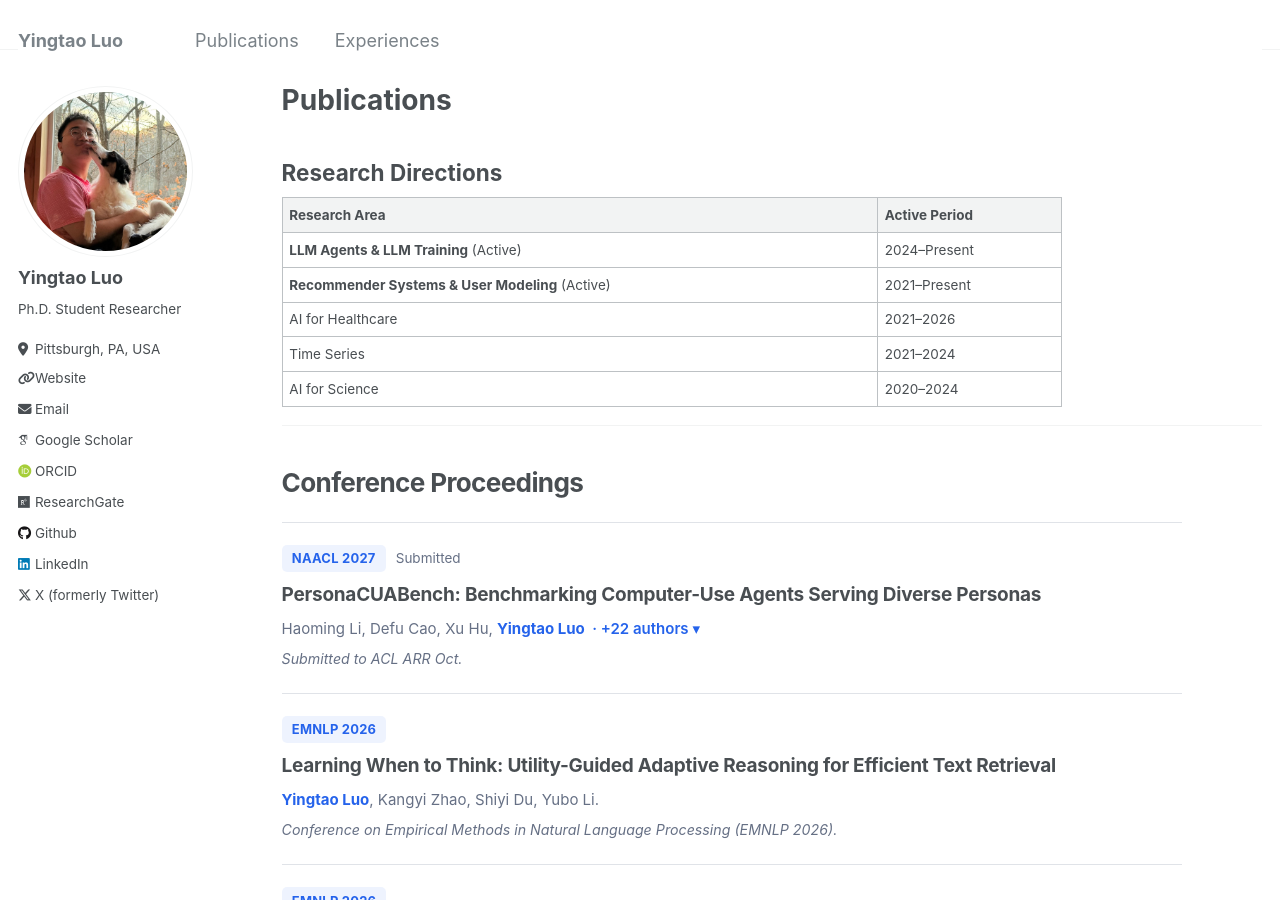
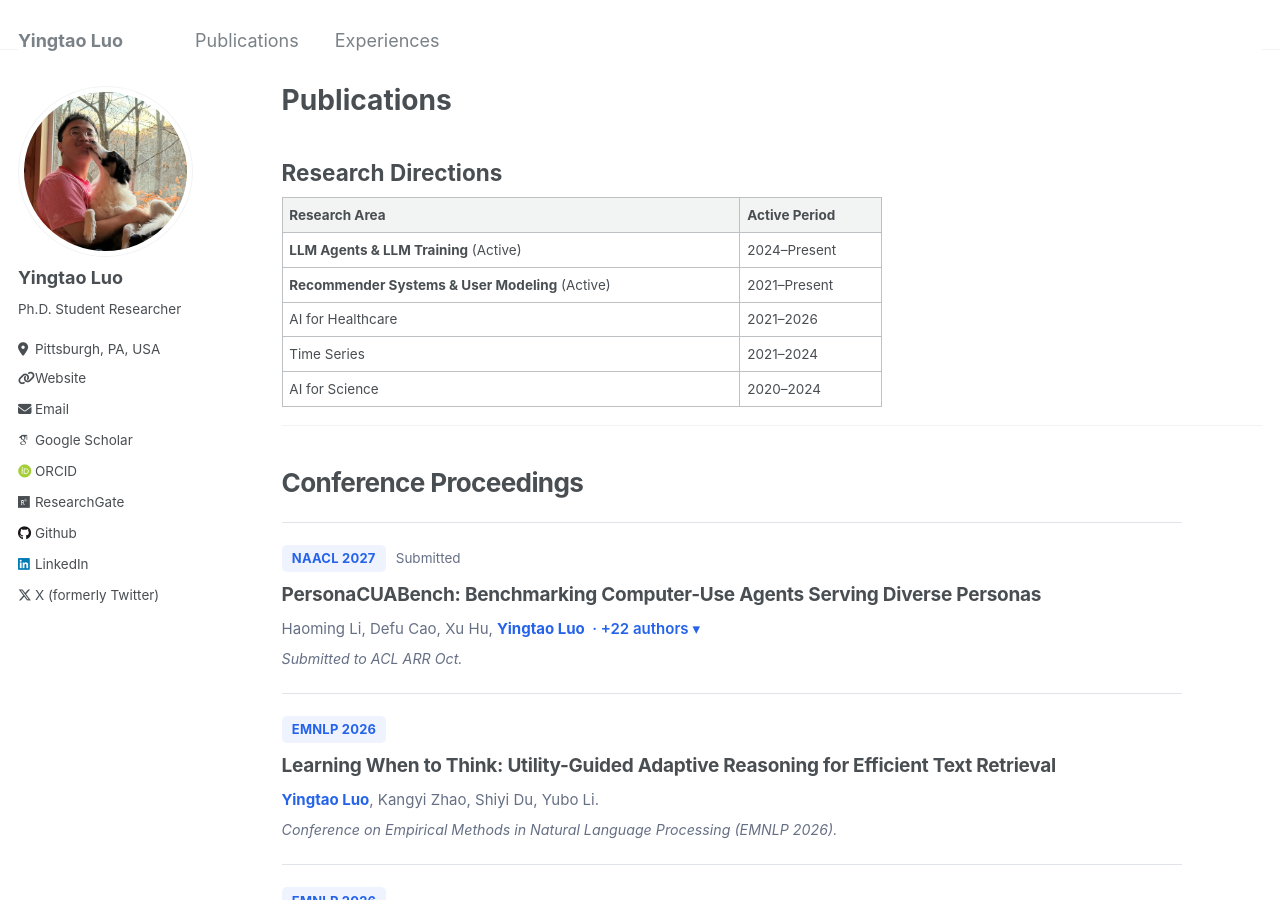
Before and after one commit to yingtaoluo/yingtaoluo.github.io, a Jekyll site: the page built from _pages/publications.md, in a window 1280 px wide and 900 px high. Built offline with Jekyll 4.4.1, drawn with Linux system fonts in a browser that asks for light colours; some web fonts are replaced.

Commit message:
Update publications.md

```diff
--- a/_pages/publications.md
+++ b/_pages/publications.md
@@ -11,7 +11,7 @@ You can also find my articles on [my Google Scholar profile]({{ author.googlesch
 
 ## Research Directions
 
-<div style="max-width: 780px;" markdown="1">
+<div style="max-width: 600px;" markdown="1">
 
 | Research Area | Active Period |
 |:---|:---|
```
